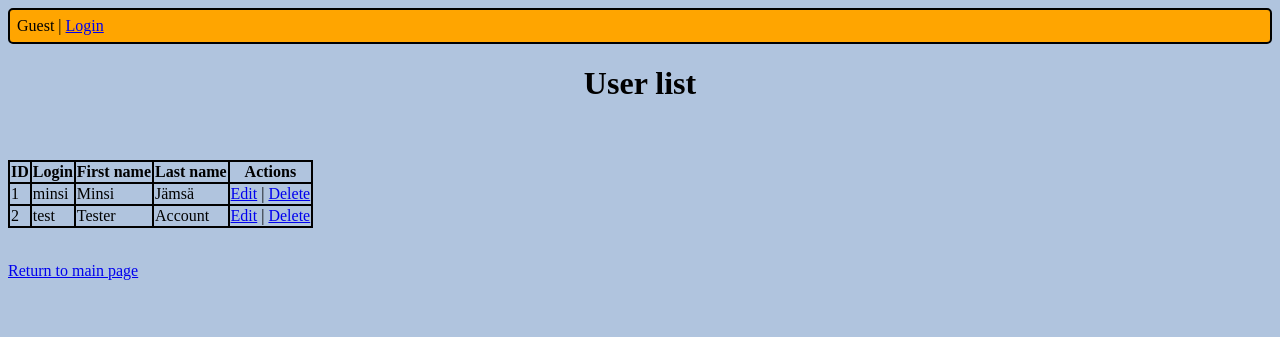
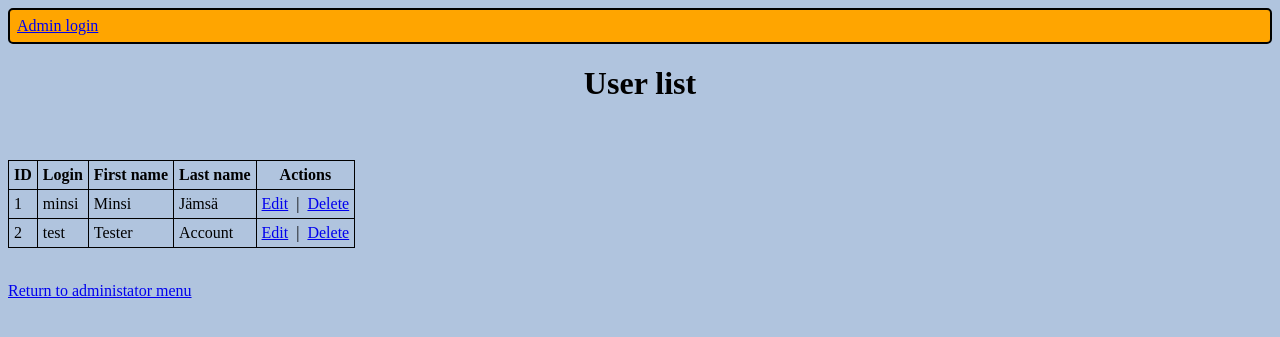
Before and after one commit to oamk-din18-spring2019/group5, a CodeIgniter app: page /database/index.php/access/show_users in a window 1280 px wide. Shown: the top 337 px of the page. Run offline with CodeIgniter, Linux system fonts and the light colour scheme; data comes from the database, SQL or seed files in the repository; data that the repository does not hold is empty.

Commit message:
fixed menubar add user delete functionality small css chagnes

```diff
--- a/application/controllers/Access.php
+++ b/application/controllers/Access.php
@@ -97,6 +97,12 @@ class Access extends CI_Controller {
             $first_name =$this->input->post('first_name');
             $last_name = $this->input->post('last_name');
             $this->Access_model->addUser($login, $password, $first_name, $last_name);
+
+            $data['users']=$this->Access_model->getUsers();
+            $this->load->view('templates/header', $data); //Load generic header
+            $this->load->view('access/show_users', $data); //Show users
+            $this->load->view('templates/footer', $data); //Load generic footer
+
         } else {
             //User not logged in, redirect to login page
             redirect('access/login');
@@ -105,6 +111,7 @@ class Access extends CI_Controller {
 
 
     function show_users() {
+        $data['title'] = ucfirst($this->router->fetch_class()); //Set title to same as this class name with capital letter at first, header.php echoes title value
         $this->load->model('Access_model');
         $data['users']=$this->Access_model->getUsers();
         $this->load->view('templates/header', $data); //Load generic header
@@ -113,4 +120,15 @@ class Access extends CI_Controller {
     }
 
 
+    function delete_user($user_id) {
+        $this->load->model('Access_model');
+        $this->Access_model->deleteUser($user_id);
+        $data['users']=$this->Access_model->getUsers();
+        $this->load->view('templates/header', $data); //Load generic header
+        $this->load->view('access/show_users', $data); //Show users
+        $this->load->view('templates/footer', $data); //Load generic footer
+    }
+
+
+
 }
--- a/application/models/Access_model.php
+++ b/application/models/Access_model.php
@@ -51,4 +51,11 @@ class Access_model extends CI_Model {
         return $this->db->get()->result_array();
     }
 
+
+    public function deleteUser($user_id) {
+        $this->db->where('user_id', $user_id);
+        $this->db->delete('users');
+    }
+
+
 }
--- a/application/views/access/show_users.php
+++ b/application/views/access/show_users.php
@@ -1,25 +1,30 @@
 <h1 class="centered_text">User list</h1>
 <br><br>
-<table class="user_table">
+<table class="users-table">
 <thead>
-<tr><th class="user_cell">ID</th><th class="user_cell">Login</th><th class="user_cell">First name</th><th class="user_cell">Last name</th><th class="user_cell">Actions</th>  </tr>
+<tr><th class="users-table">ID</th><th class="users-table">Login</th><th class="users-table">First name</th><th class="users-table">Last name</th><th class="users-table">Actions</th>  </tr>
 </thead>
 <tbody>
 <?php
+    $td_prefix  = '<td class="users-table">';
+    $td_postfix = '</td>';
+
     foreach ($users as $row) {
         echo '<tr>';
-        echo '<td class="user_cell">'.$row['user_id'].'</td>';
-        echo '<td class="user_cell">'.$row['login'].'</td>';
-        echo '<td class="user_cell">'.$row['first_name'].'</td>';
-        echo '<td class="user_cell">'.$row['last_name'].'</td>';
-        echo '<td class="user_cell"><a href="' . site_url('access/edit_user') . '">Edit</a> | <a href="' . site_url('access/delete_user') . '">Delete</a>       </td>';
+        echo $td_prefix . $row['user_id']    . $td_postfix;
+        echo $td_prefix . $row['login']      . $td_postfix;
+        echo $td_prefix . $row['first_name'] . $td_postfix;
+        echo $td_prefix . $row['last_name']  . $td_postfix;
+        echo $td_prefix . '<a href="' . site_url('access/edit_user/' . $row['user_id']) . '">Edit</a>&nbsp;&nbsp;|&nbsp;&nbsp;<a href="' . site_url('access/delete_user/' . $row['user_id']) .'">Delete</a>' . $td_postfix;
         echo '</tr>';
     }
 ?>
 </tbody>
 </table>
 
+
+
 <p>
 <br>
-<a href="<?php echo site_url('main'); ?>">Return to main page</a>
+<a href="<?php echo site_url('access/admin_menu'); ?>">Return to administator menu</a>
 </p>
--- a/application/views/templates/header.php
+++ b/application/views/templates/header.php
@@ -13,7 +13,7 @@
         //User already logged in to system
        echo $_SESSION['user_first_name'] . " " . $_SESSION['user_last_name'] . " | " . "<a href=\"" .  site_url('access/logout') . "\">Logout</a>";
     } else {
-        echo "Guest" . " | " . "<a href=\"" .  site_url('access/login') . "\">Login</a>";
+        echo "<a href=\"" .  site_url('access/login') . "\">Admin login</a>";
     }
 ?>
 </div>
--- a/css/movies.css
+++ b/css/movies.css
@@ -18,21 +18,14 @@ div.menubar {
 }
 
 
-table.user_table {
+.users-table {
     border-style: solid;
-    border-width: 2px;
+    border-width: 1px;
     border-color: black;
- border-collapse: collapse;
+    padding: 5px;
 }
 
-td.user_cell {
-    border-style: solid;
-    border-width: 2px;
-    border-color: black;
+
+table.users-table {
+    border-collapse: collapse;
 }
-
-th.user_cell {
-    border-style: solid;
-    border-width: 2px;
-    border-color: black;
-}
```
